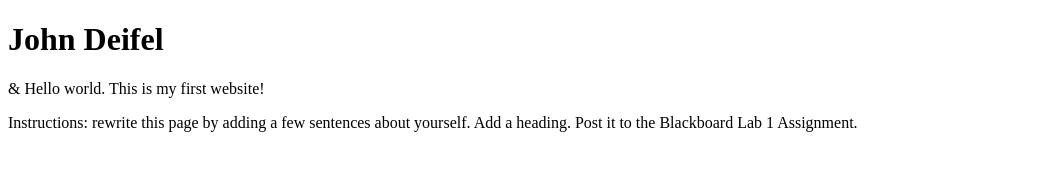
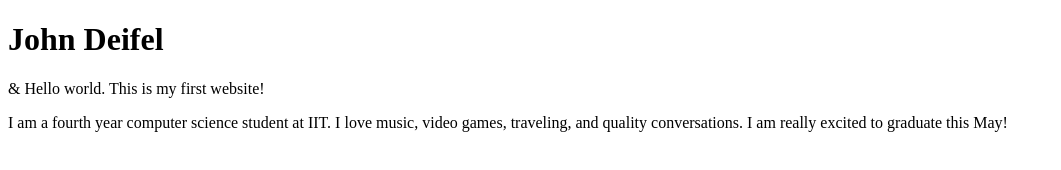
Before and after one commit to jdeifel/ITMD361_Lab1, a plain HTML site: page index.html in a window 1280 px wide. Shown: the whole page, without its empty margins (0-1061 px from the left). Drawn offline with Linux system fonts and the light colour scheme.

Commit message:
Update paragraph

```diff
--- a/index.html
+++ b/index.html
@@ -7,6 +7,6 @@
 <body>
   <h1>John Deifel</h1>
   <p>&amp; Hello world. This is my first website!</p>
-  <p>Instructions: rewrite this page by adding a few sentences about yourself. Add a heading. Post it to the Blackboard Lab 1 Assignment.</p>
+  <p>I am a fourth year computer science student at IIT. I love music, video games, traveling, and quality conversations. I am really excited to graduate this May!</p>
 </body>
 </html>
```
